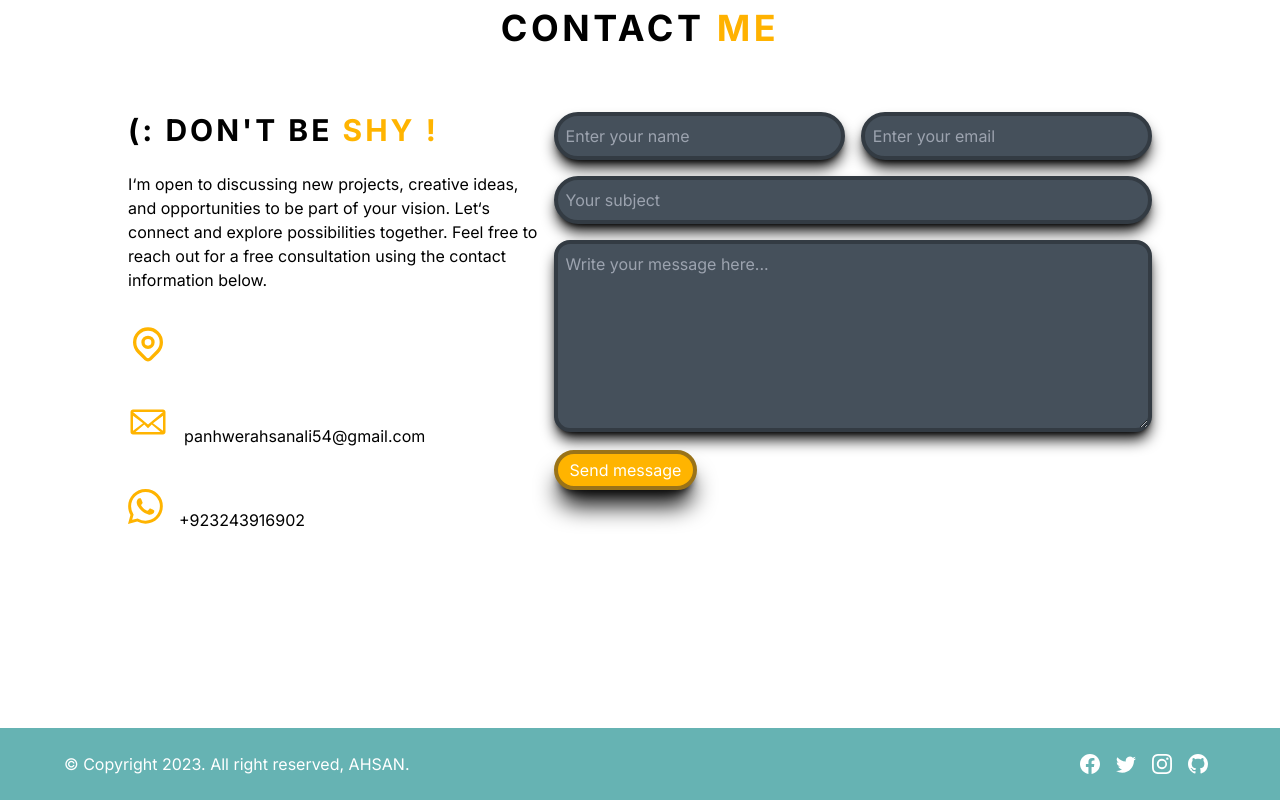
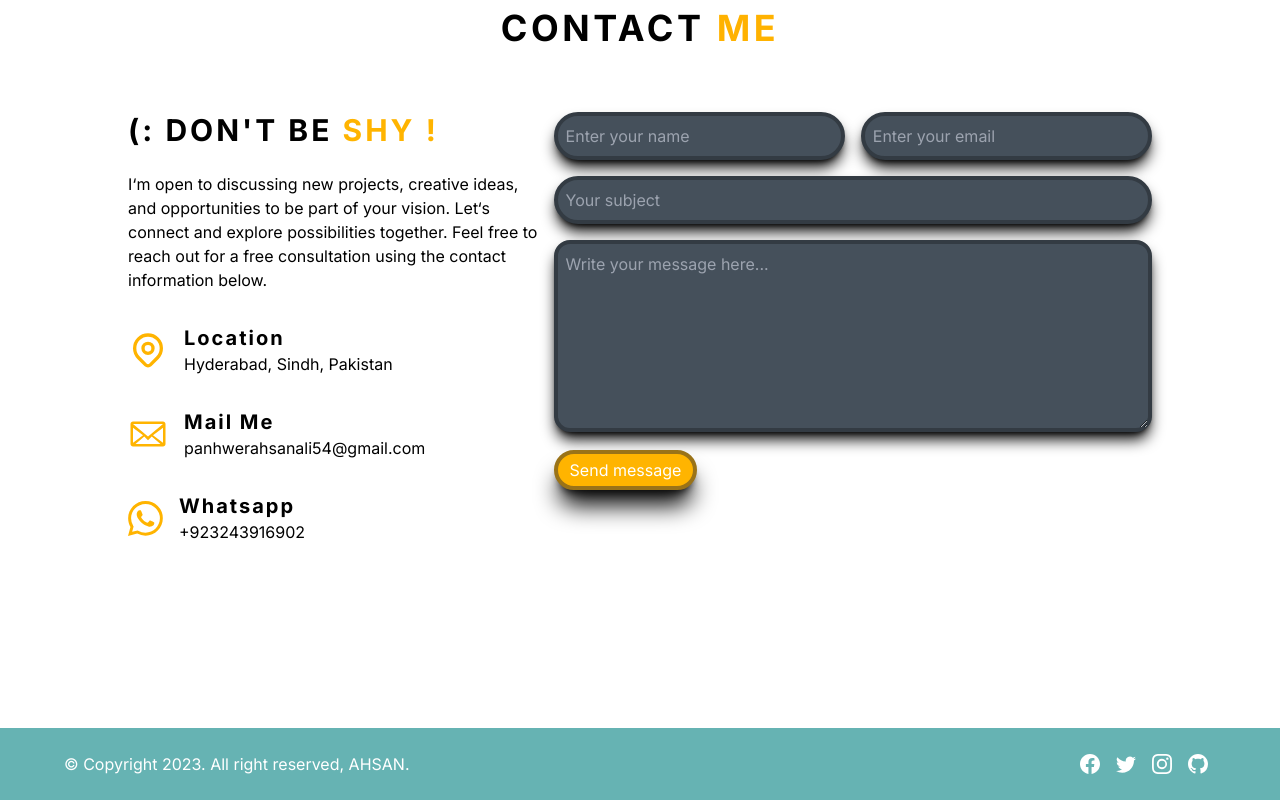
Before and after one commit to ahsanali7893/Portfolio, a Next.js app: page / in a window 1280 px wide. Shown: the part 3139-3939 px from the top of the page. Built offline with nearby package versions, Linux system fonts and the light colour scheme.

Commit message:
initial changes

```diff
--- a/src/components/Contact/page.tsx
+++ b/src/components/Contact/page.tsx
@@ -126,13 +126,19 @@ export default function Contact() {
                       size={40}
                     />
                   </div>
+                  <div className="">
+                    <h2 className=" font-bold text-xl text-black tracking-widest">
+                      Location
+                    </h2>
+                    <p className="text-black">Hyderabad, Sindh, Pakistan</p>
+                </div>
                 </div>
                 <div className="flex items-center mt-8">
                   <div className="">
                     <GoMail className="text-[#ffb400] mr-4" size={40} />
                   </div>
                   <div className="">
-                    <h2 className=" font-bold text-xl text-white tracking-widest">
+                    <h2 className=" font-bold text-xl text-black tracking-widest">
                       Mail Me
                     </h2>
                     <p className="text-black">panhwerahsanali54@gmail.com</p>
@@ -143,7 +149,7 @@ export default function Contact() {
                     <BsWhatsapp className="text-[#ffb400] mr-4" size={35} />
                   </div>
                   <div className="">
-                    <h2 className=" font-bold text-xl text-white tracking-widest">
+                    <h2 className=" font-bold text-xl text-black tracking-widest">
                       Whatsapp
                     </h2>
                     <p className="text-black">+923243916902</p>
```
